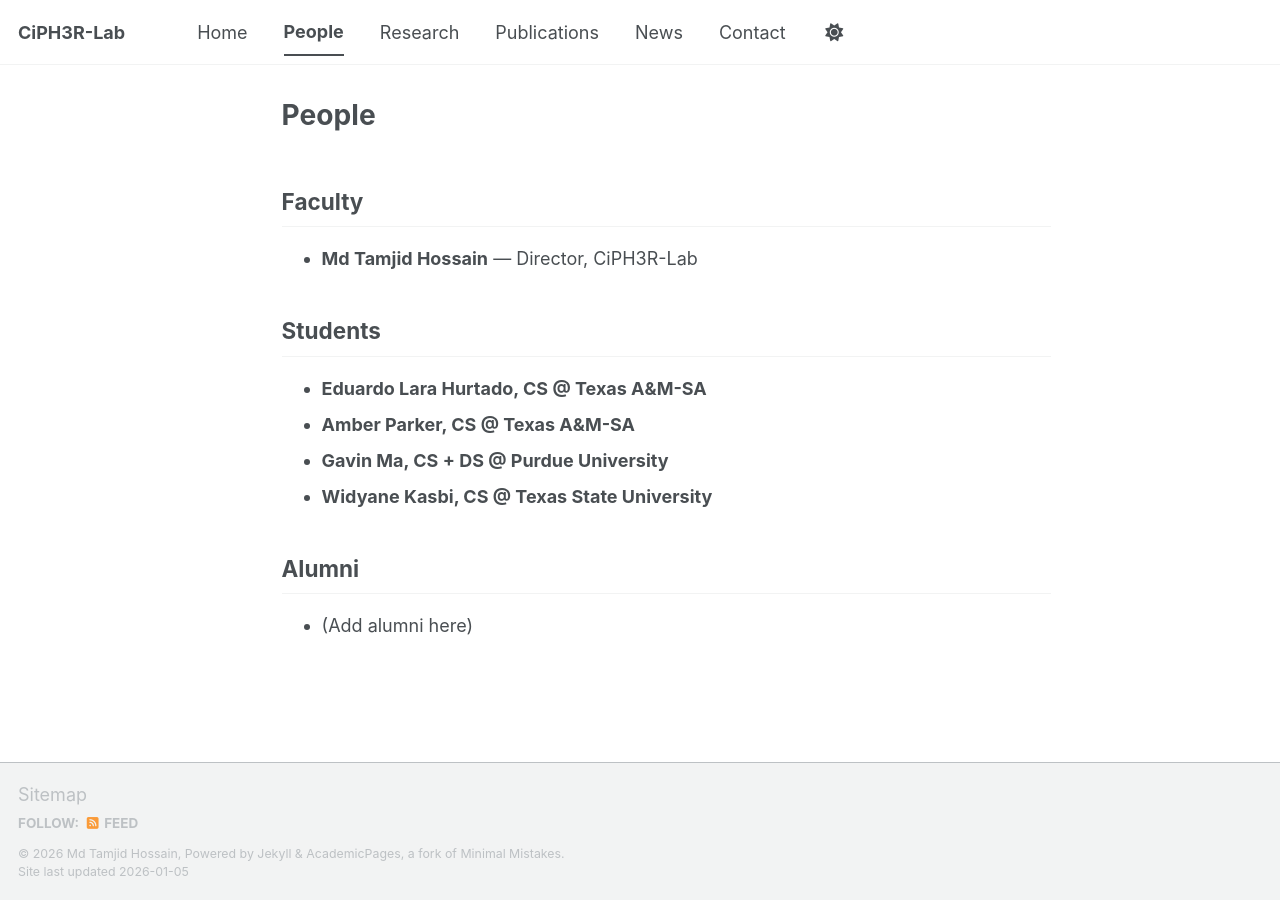
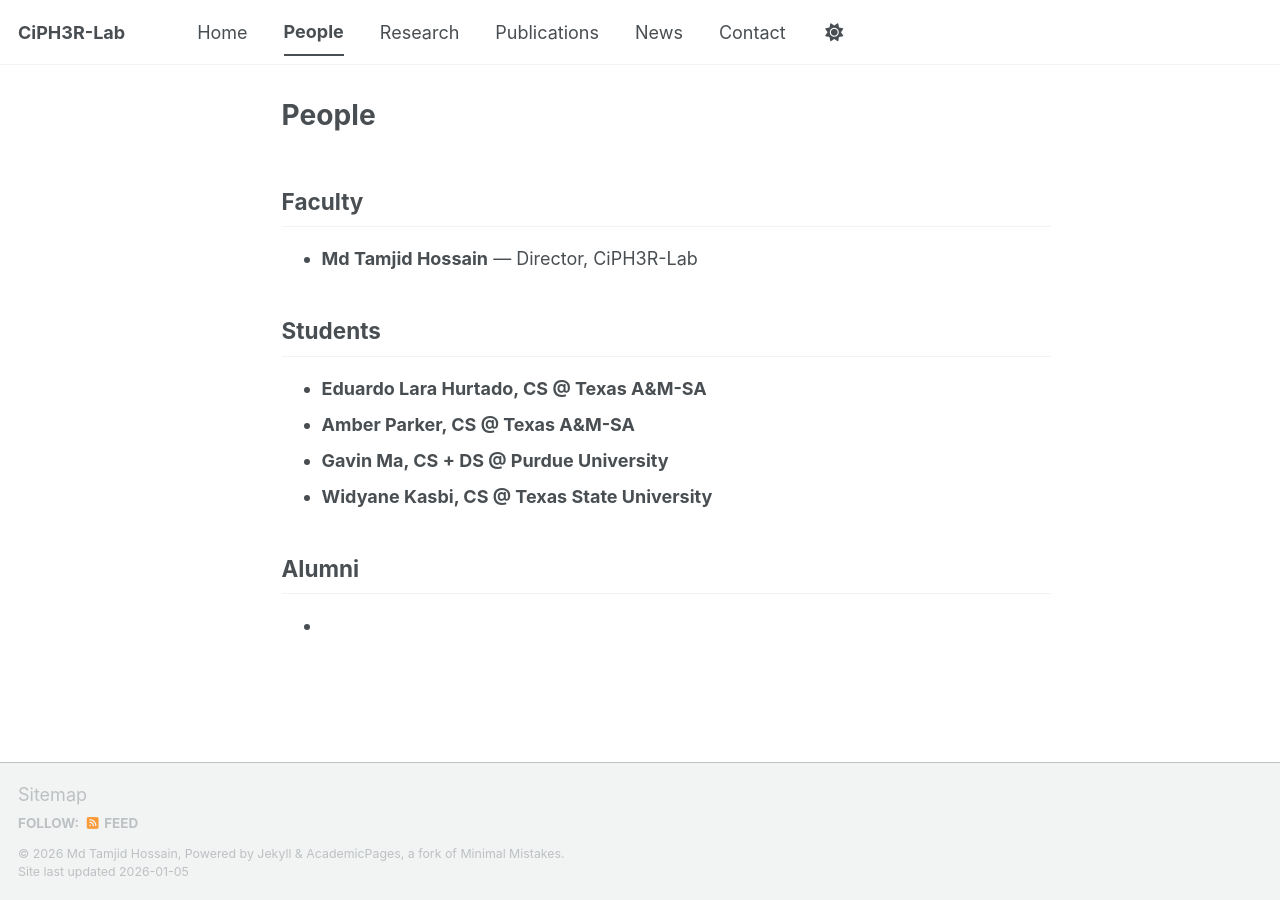
Before and after one commit to ciph3rLab/ciph3rLab.github.io, a Jekyll site: the page built from _pages/people.md, in a window 1280 px wide. Built offline with Jekyll 4.4.1, drawn with Linux system fonts in a browser that asks for light colours; a script bundle is joined from its source files by our own code; library files that are not in the unit come from our copies.

Commit message:
Update people.md

```diff
--- a/_pages/people.md
+++ b/_pages/people.md
@@ -17,4 +17,4 @@ author_profile: false
 
 ## Alumni
 
-- (Add alumni here)
+-
```
